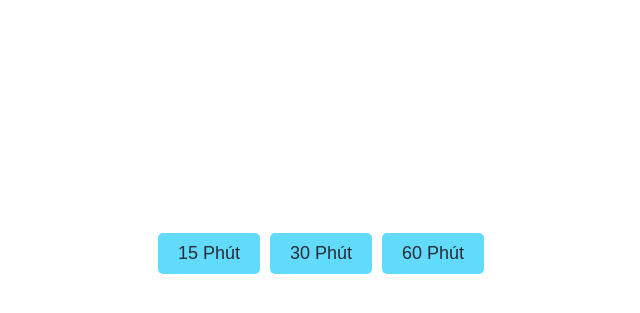
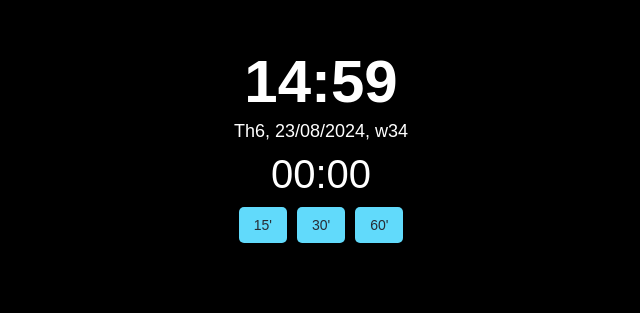
Before and after one commit to TuTechnique/ttfkimloai, a plain HTML site: page index.html in a window 1280 px wide. Shown: the part 255-568 px from the top of the page, without its empty margins (319-959 px from the left). Drawn offline with Linux system fonts and the light colour scheme.

Commit message:
Update index.html

```diff
--- a/index.html
+++ b/index.html
@@ -13,21 +13,21 @@
             flex-direction: column;
             align-items: center;
             justify-content: center;
-            background-color: transparent;
+            background-color: black;
             color: white;
             height: 100vh;
             box-sizing: border-box;
         }
 
         #time {
-            font-size: 64px;
+            font-size: 60px;
             font-weight: bold;
-            margin-bottom: 10px;
+            margin-bottom: 5px;
         }
 
         #date {
-            font-size: 24px;
-            margin-bottom: 30px;
+            font-size: 18px;
+            margin-bottom: 10px;
         }
 
         #focus-container {
@@ -35,8 +35,8 @@
         }
 
         #focus-timer {
-            font-size: 48px;
-            margin-bottom: 20px;
+            font-size: 40px;
+            margin-bottom: 10px;
         }
 
         #focus-controls {
@@ -49,8 +49,8 @@
             background-color: #61dafb;
             color: #282c34;
             border: none;
-            padding: 10px 20px;
-            font-size: 18px;
+            padding: 10px 15px;
+            font-size: 14px;
             cursor: pointer;
             border-radius: 5px;
             transition: background-color 0.3s ease;
@@ -68,9 +68,9 @@
     <div id="focus-container">
         <div id="focus-timer">00:00</div>
         <div id="focus-controls">
-            <button class="timer-button" onclick="startFocusTimer(15)">15 Phút</button>
-            <button class="timer-button" onclick="startFocusTimer(30)">30 Phút</button>
-            <button class="timer-button" onclick="startFocusTimer(60)">60 Phút</button>
+            <button class="timer-button" onclick="startFocusTimer(15)">15'</button>
+            <button class="timer-button" onclick="startFocusTimer(30)">30'</button>
+            <button class="timer-button" onclick="startFocusTimer(60)">60'</button>
         </div>
     </div>
 
@@ -84,7 +84,7 @@
 
         function updateDate() {
             const now = new Date();
-            const days = ['Chủ nhật', 'Thứ hai', 'Thứ ba', 'Thứ tư', 'Thứ năm', 'Thứ sáu', 'Thứ bảy'];
+            const days = ['CN', 'Th2', 'Th3', 'Th4', 'Th5', 'Th6', 'Th7'];
             const dayName = days[now.getDay()];
             const day = String(now.getDate()).padStart(2, '0');
             const month = String(now.getMonth() + 1).padStart(2, '0'); // Tháng bắt đầu từ 0
@@ -94,7 +94,7 @@
             const pastDaysOfYear = (now - startOfYear + 86400000) / 86400000;
             const weekNumber = Math.ceil(pastDaysOfYear / 7);
 
-            document.getElementById('date').textContent = `${dayName}, ${day}/${month}/${year}, Tuần ${weekNumber}`;
+            document.getElementById('date').textContent = `${dayName}, ${day}/${month}/${year}, w${weekNumber}`;
         }
 
         let focusInterval;
```
